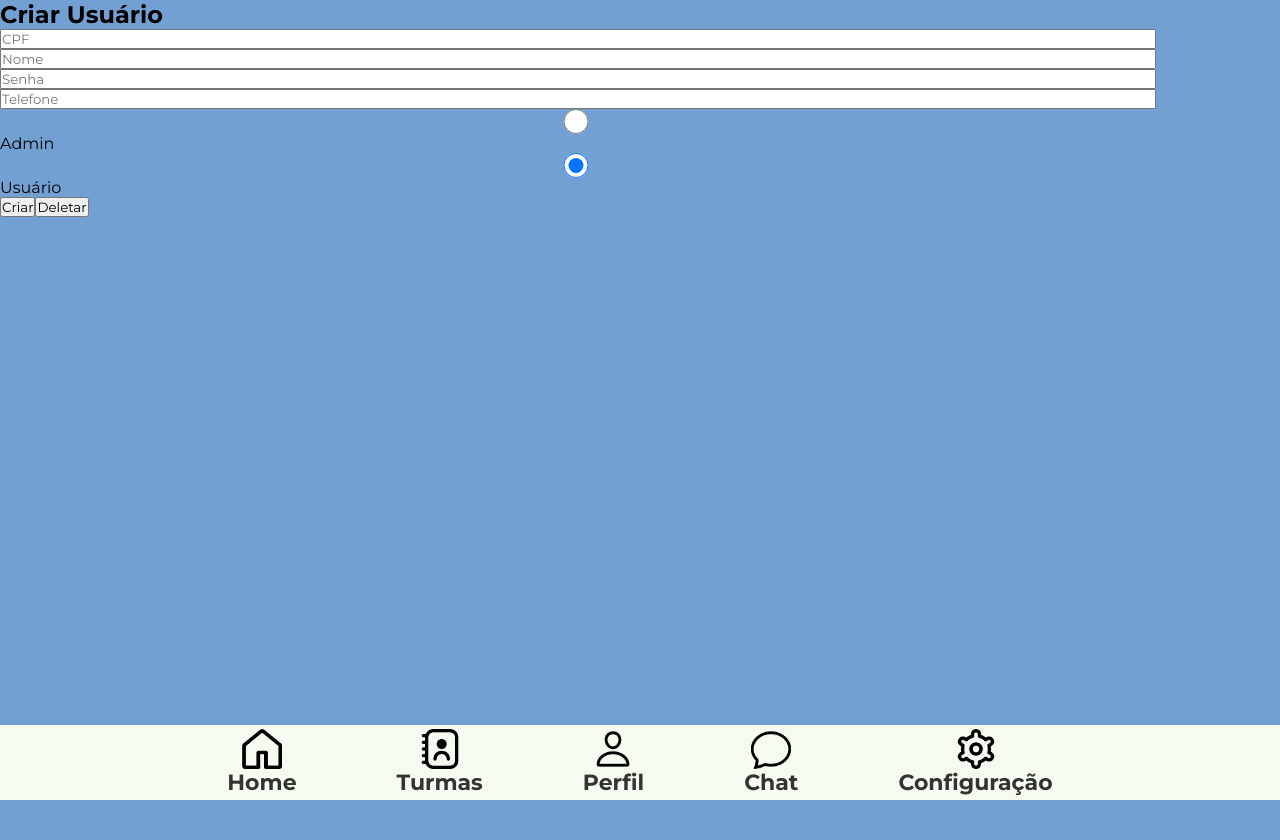
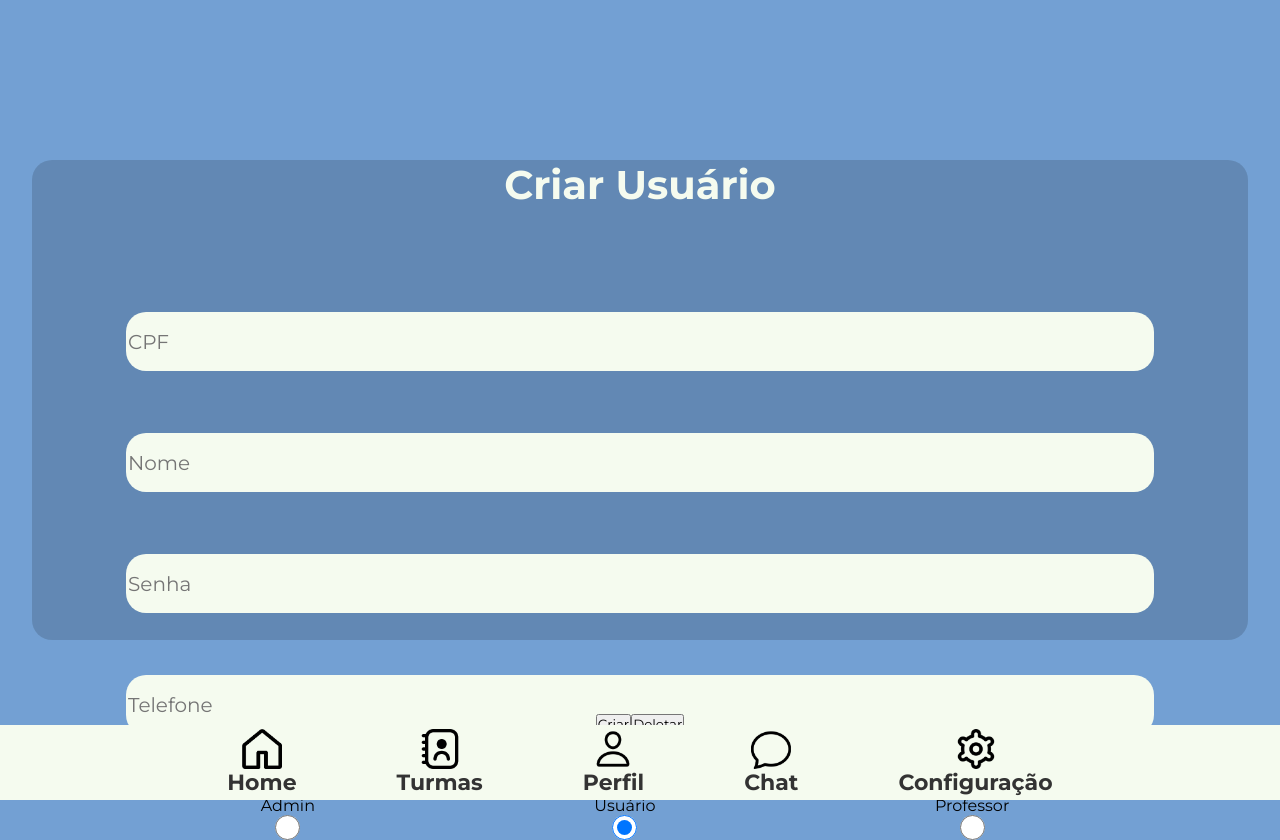
Before and after one commit to Jhuan-Medeiros/Baby_Diary, a React (Vite) app in the folder frontend/: page /criarUsuario in a window 1280 px wide. Before the commit the page ends 800 px from the top, so only its background shows below. Built offline with nearby package versions, Linux system fonts and the light colour scheme; a web font is replaced by a local one.

Commit message:
começando a estilzação da pagina de cadastro

```diff
--- a/frontend/src/pages/CriarUsuario/CriarUsuario.css
+++ b/frontend/src/pages/CriarUsuario/CriarUsuario.css
@@ -1,14 +1,69 @@
 .areasDeRegistroUsuario input{
     display: flex;
-    width: 90vw;
 }
 
-.senhaReg{
-    width: 90vw;
-}
 
 .usuarioPermissao{
     display: flex;
+    flex-direction: row;
+    justify-content: space-around;
+    align-items: center;
+}
+
+.usuarioPermissao label {
+    margin-right: 10px;
+    display: flex;
     flex-direction: column;
+    justify-content: center;
+    align-items: center;
+}
 
+.corpoCriarUsuario{
+    display: flex;
+    height: 100vh;
+    justify-content: center;
+    align-items: center;
 }
+
+.formularios{
+    display: flex;
+    flex-direction: column;
+    height: 60%;
+    justify-content: space-evenly;
+    align-items: center;
+    background-color: rgba(0, 0, 0, 0.15);
+    border-radius: 20px;
+    width: 85vw;
+    padding: 0 5vw;
+}
+
+.formularios h2{
+    color: #f5fbef;
+    font-size: 40px;
+    font-weight: bold;
+    margin-bottom: 10%;
+    justify-content: center;
+    display: flex;
+}
+
+.formularios input[type="text"]{
+    width: 80vw;
+    height: 10%;
+    border-radius: 20px;
+    border-color: transparent;
+    background-color: #f5fbef;
+    font-size: 20px;
+    outline: none;
+    margin-bottom: 6%;
+}
+
+.formularios input[type="password"]{
+    width: 80vw;
+    height: 10%;
+    border-radius: 20px;
+    border-color: transparent;
+    background-color: #f5fbef;
+    font-size: 20px;
+    outline: none;
+    margin-bottom: 6%;
+}
--- a/frontend/src/pages/CriarUsuario/CriarUsuario.jsx
+++ b/frontend/src/pages/CriarUsuario/CriarUsuario.jsx
@@ -47,8 +47,8 @@ export const CriarUsuario = () => {
   return (
     <div className="corpoCriarUsuario">
       <div className="formularios">
-        <h2>Criar Usuário</h2>
         <div className="areasDeRegistroUsuario">
+          <h2 className="tituloCriarUsuario">Criar Usuário</h2>
           <input
             type="text"
             id="cpf"
@@ -66,7 +66,6 @@ export const CriarUsuario = () => {
           <input
             type="password"
             id="senha"
-            className="senhaReg"
             placeholder="Senha"
             value={senha}
             onChange={(e) => setSenha(e.target.value)}
@@ -81,6 +80,7 @@ export const CriarUsuario = () => {
 
           <div className="usuarioPermissao">
             <label>
+              Admin
               <input
                 type="radio"
                 name="permissao"
@@ -88,10 +88,10 @@ export const CriarUsuario = () => {
                 checked={permissao === "admin"}
                 onChange={() => setPermissao("admin")}
               />
-              Admin
             </label>
 
             <label>
+              Usuário
               <input
                 type="radio"
                 name="permissao"
@@ -99,7 +99,17 @@ export const CriarUsuario = () => {
                 checked={permissao === "usuario"}
                 onChange={() => setPermissao("usuario")}
               />
-              Usuário
+            </label>
+
+            <label>
+              Professor
+              <input
+                type="radio"
+                name="permissao"
+                value="professor"
+                checked={permissao === "professor"}
+                onChange={() => setPermissao("professor")}
+              />
             </label>
           </div>
         </div>
@@ -118,6 +128,5 @@ export const CriarUsuario = () => {
   );
 };
 
-
 //1111111
 //123123
```
